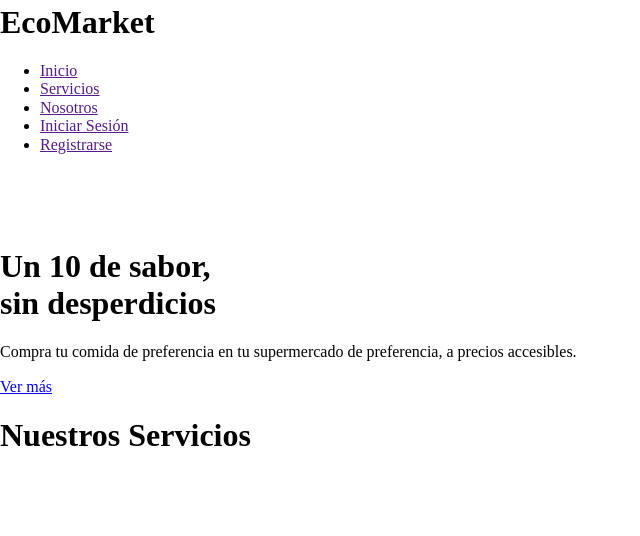
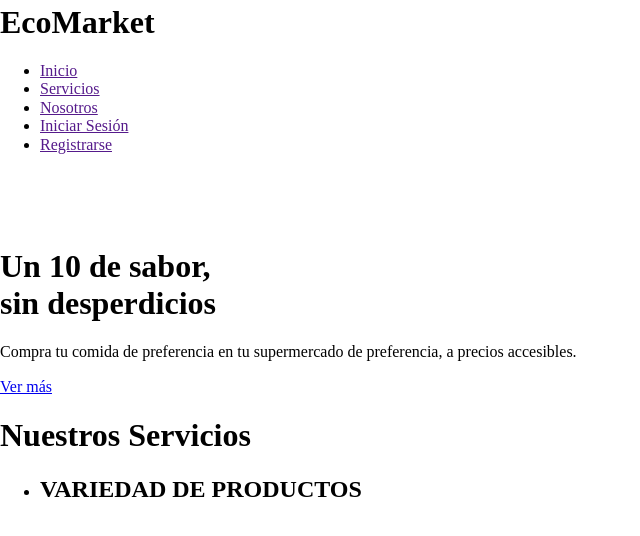
Before and after one commit to upc-pre-202401-si729-ws52-ProDev/LandingPage, a plain HTML site: page index.html in a window 1280 px wide. Shown: the part 38-574 px from the top of the page, without its empty margins (0-640 px from the left). Drawn offline with nearby package versions, Linux system fonts and the light colour scheme; a web font is replaced by a local one.

Commit message:
feat: update pruebas section

```diff
--- a/index.html
+++ b/index.html
@@ -65,6 +65,18 @@
             <div class = "pruebas-h1" >
                 <h1>Nuestros Servicios</h1>
             </div>
+            <div class="contenedor-prueba">
+                <div class="slider1">
+                    <ul>
+                        <li>
+                            <div class="overlay">
+                                <h2>VARIEDAD DE PRODUCTOS</h2>
+                            </div>
+
+                        </li>
+                    </ul>
+
+                </div>
     </main>
     <footer>
 
```
